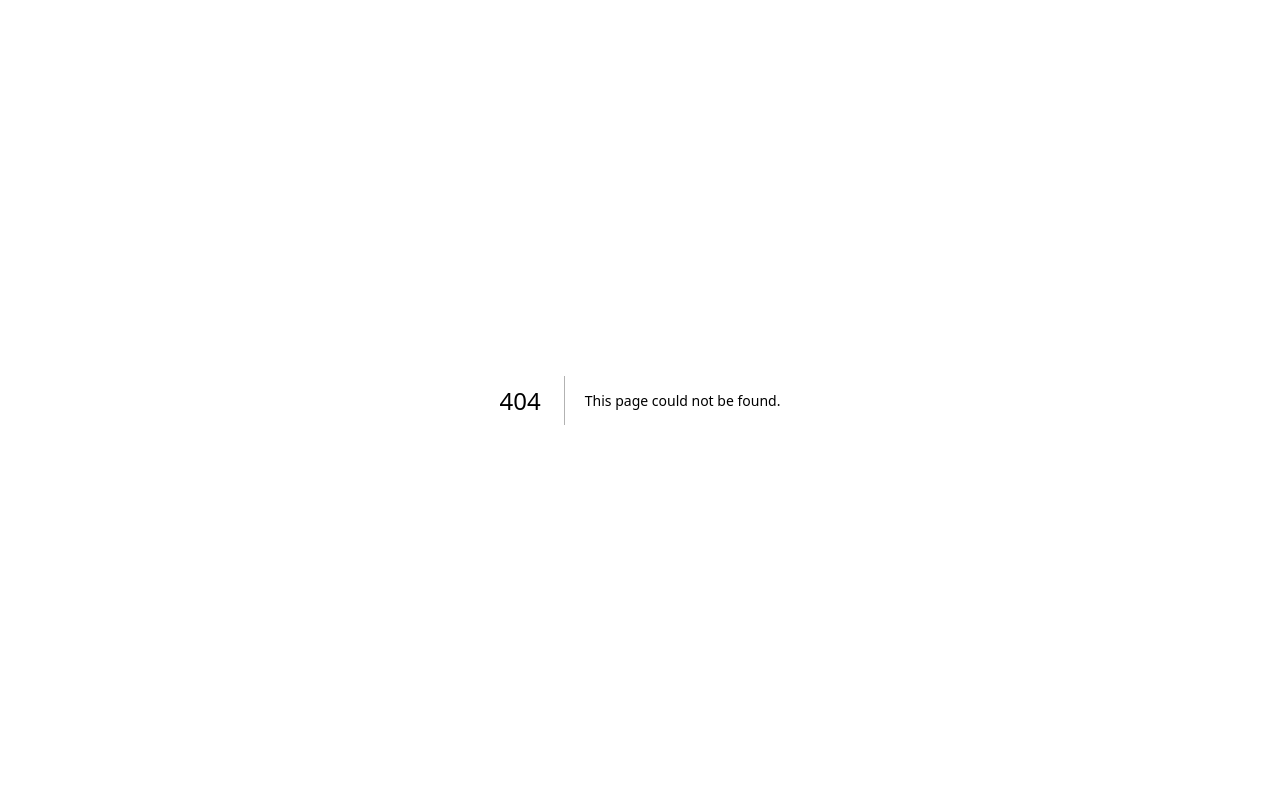
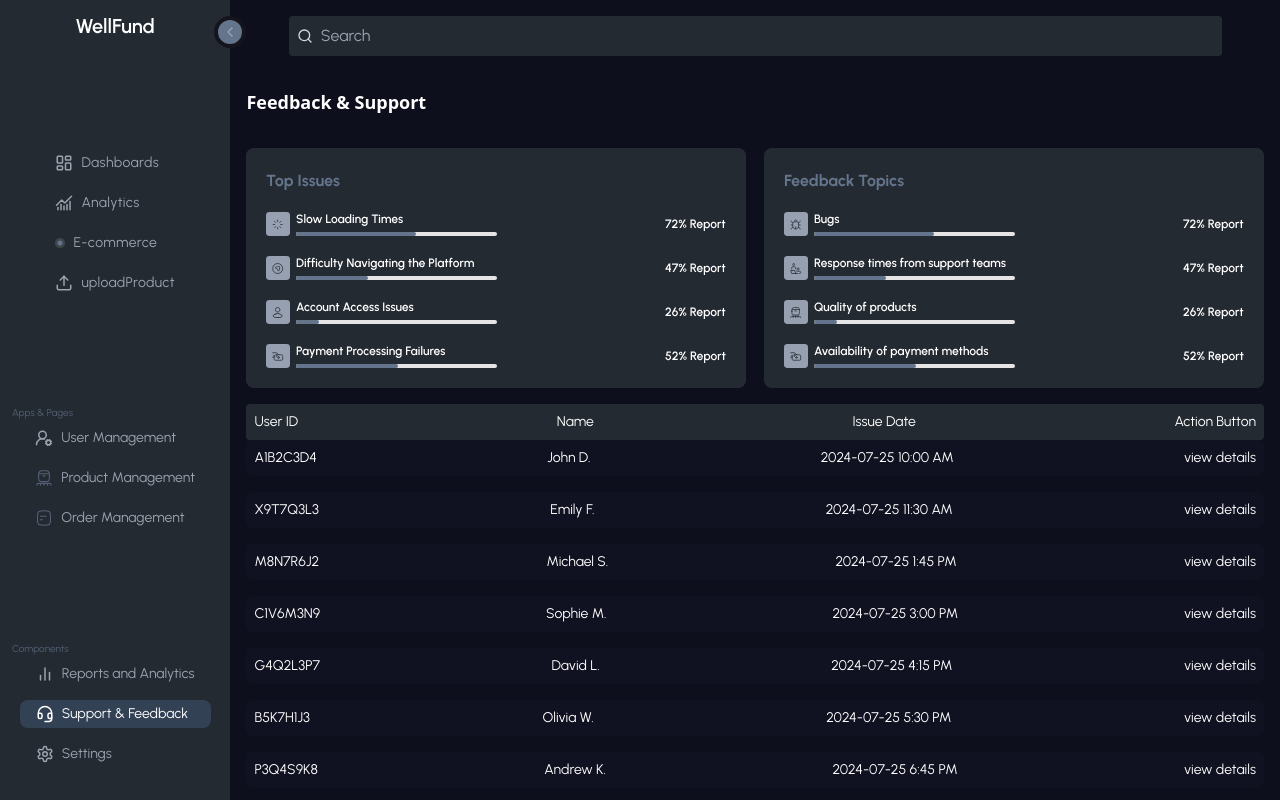
Before and after one commit to Build-Bridge/WellFund, a Next.js app: page /support-feedback in a window 1280 px wide. Before the commit this address had no page. Built offline with nearby package versions, Linux system fonts and the light colour scheme.

Commit message:
Support and feedback page added with Issue card but not yet dynamic.

```diff
--- /dev/null
+++ b/src/app/(main)/(routes)/support-feedback/page.tsx
@@ -0,0 +1,44 @@
+import { IssueCard } from "../../_components/issue-card";
+
+const supportFeedback = () => {
+
+    const issues = [
+        { userId: "A1B2C3D4", name: "John D.", issueDate: "2024-07-25 10:00 AM" },
+        { userId: "X9T7Q3L3", name: "Emily F.", issueDate: "2024-07-25 11:30 AM" },
+        { userId: "M8N7R6J2", name: "Michael S.", issueDate: "2024-07-25 1:45 PM" },
+        { userId: "C1V6M3N9", name: "Sophie M.", issueDate: "2024-07-25 3:00 PM" },
+        { userId: "G4Q2L3P7", name: "David L.", issueDate: "2024-07-25 4:15 PM" },
+        { userId: "B5K7H1J3", name: "Olivia W.", issueDate: "2024-07-25 5:30 PM" },
+        { userId: "P3Q4S9K8", name: "Andrew K.", issueDate: "2024-07-25 6:45 PM" },
+        { userId: "T4Y2R8S7", name: "Isabella P.", issueDate: "2024-07-25 8:00 PM" },
+        { userId: "T4Y2R8S7", name: "Isabella P.", issueDate: "2024-07-25 8:00 PM" },
+        { userId: "T4Y2R8S7", name: "Isabella P.", issueDate: "2024-07-25 8:00 PM" },
+        { userId: "V2W1X7Y5", name: "Ethan B.", issueDate: "2024-07-25 9:30 PM" }
+      ];
+
+    return (
+        <section className="w-full bg-[#0E0F1D] text-white flex flex-col p-4 gap-y-4">
+            <h2 className="text-lg mb-4 font-sans font-semibold">Feedback & Support</h2>
+            <div className="flex w-full justify-between">
+                <img src="/feedback1.svg" />
+                <img src="/feedback2.svg" />
+            </div>
+            <div className="w-full flex flex-col">
+                <div className="w-full flex justify-between bg-[#242A32] text-white rounded p-2 text-sm">
+                    <h3>User ID</h3>
+                    <h3>Name</h3>
+                    <h3>Issue Date</h3>
+                    <h3>Action Button</h3>
+                </div>
+                <div className="flex flex-col gap-4">
+                     {issues?.map((issue) => (
+                        <div key={issue.userId}>
+                            <IssueCard {...issue}/>
+                        </div>
+                     ))}
+                </div>
+            </div>
+        </section>
+    )
+}
+export default supportFeedback
--- /dev/null
+++ b/src/app/(main)/_components/issue-card.tsx
@@ -0,0 +1,17 @@
+
+interface CardProps {
+    userId: string;
+    name: string;
+    issueDate: string;
+  }
+
+export const IssueCard: React.FC<CardProps> = ({ userId, name, issueDate }) => {
+    return (
+        <div className="w-full flex justify-between bg-[#101121] text-sm text-white flex-start p-2 rounded-md">
+        <h3>{userId}</h3>
+        <h3>{name}</h3>
+        <h3>{issueDate}</h3>
+        <h3  className="hover:underline cursor-pointer">view details</h3>
+      </div>
+    )
+};
```
